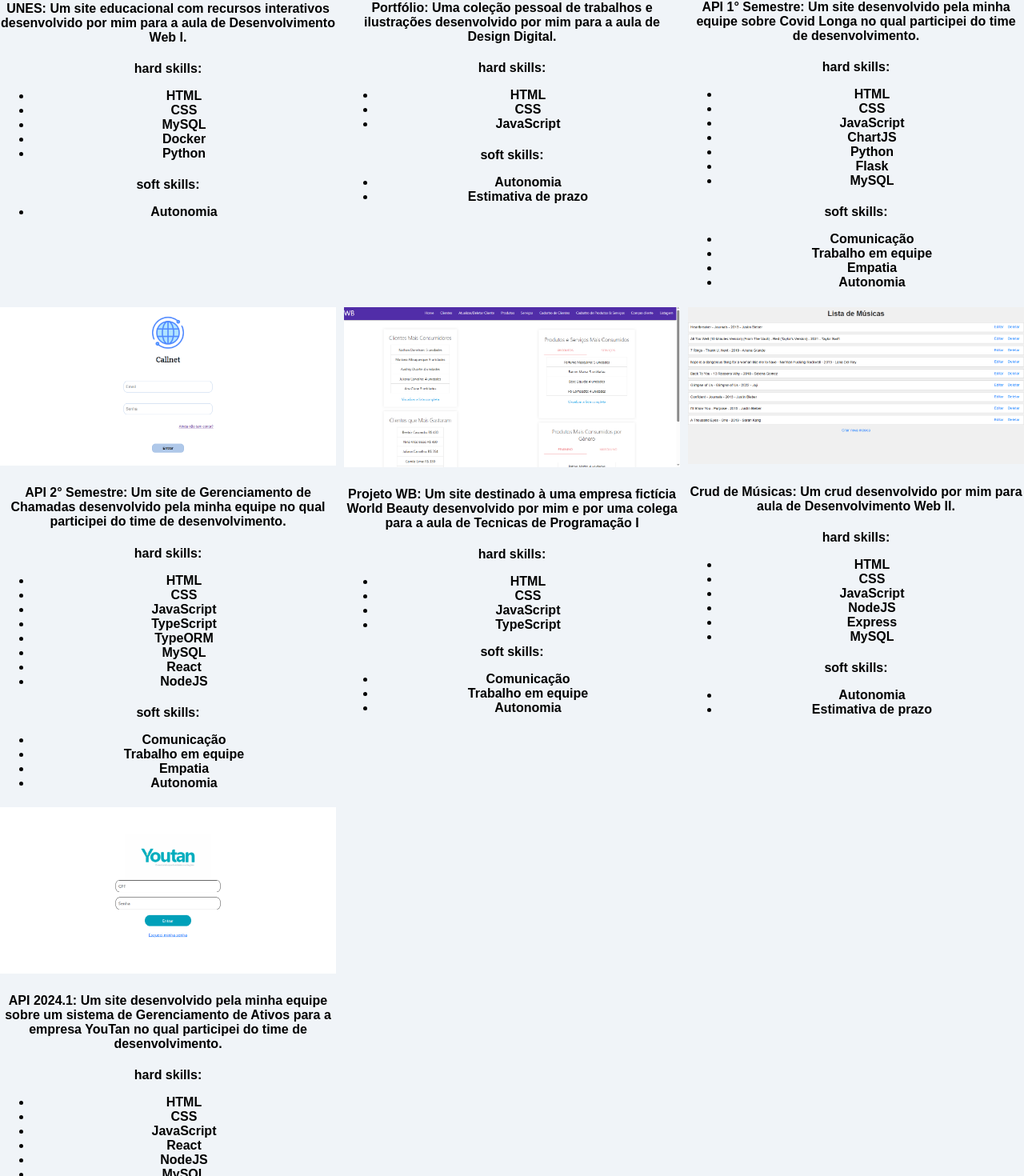
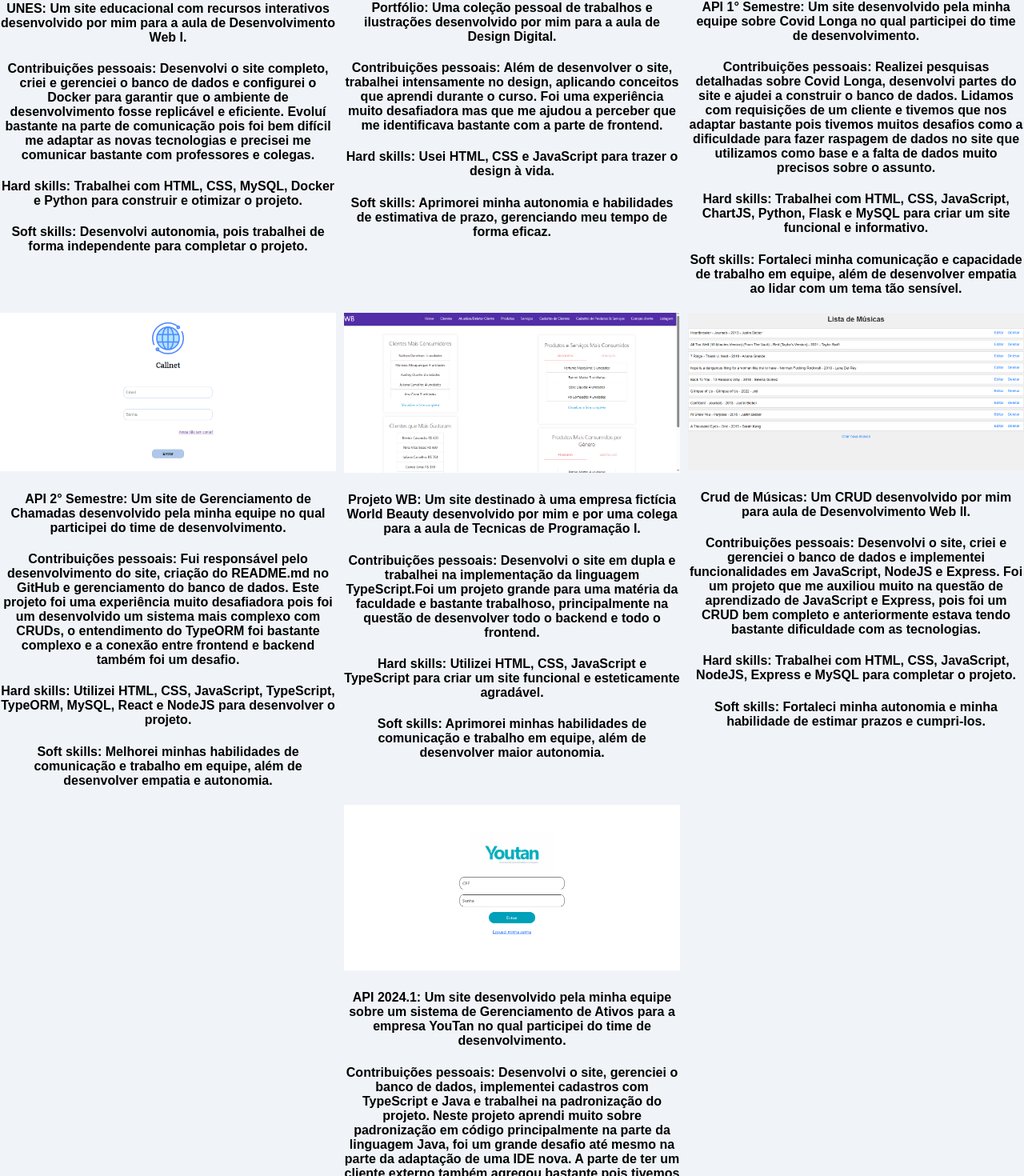
Before and after one commit to eulauragabriel/portfolio-old, a Next.js app: page /projetos in a window 1280 px wide. Shown: the part 599-2069 px from the top of the page at 80% size. Built offline with nearby package versions, Linux system fonts and the light colour scheme; a web font is replaced by a local one.

Commit message:
atualizando portfolio

```diff
--- a/src/pages/projetos.js
+++ b/src/pages/projetos.js
@@ -19,152 +19,57 @@ const Projetos = () => {
           <a href="https://github.com/eulauragabriel/site-unes" target="_blank">
             <img src="/images/projetoI.png" alt="site unes" width="30%" />
             <h4>UNES: Um site educacional com recursos interativos desenvolvido por mim para a aula de Desenvolvimento Web I.</h4>
-          <h4>hard skills:
-            <ul>
-              <li>HTML</li>
-              <li>CSS</li>
-              <li>MySQL</li>
-              <li>Docker</li>
-              <li>Python</li>
-            </ul>
-          </h4>
-          <h4>soft skills:
-            <ul>
-              <li>Autonomia</li>
-            </ul>
-          </h4>
+            <h4>Contribuições pessoais: Desenvolvi o site completo, criei e gerenciei o banco de dados e configurei o Docker para garantir que o ambiente de desenvolvimento fosse replicável e eficiente. Evoluí bastante na parte de comunicação pois foi bem difícil me adaptar as novas tecnologias e precisei me comunicar bastante com professores e colegas.</h4>
+            <h4>Hard skills: Trabalhei com HTML, CSS, MySQL, Docker e Python para construir e otimizar o projeto.</h4>
+            <h4>Soft skills: Desenvolvi autonomia, pois trabalhei de forma independente para completar o projeto.</h4>
           </a>
           <a href="https://github.com/eulauragabriel/portfolio" target="_blank">
             <img src="/images/projetoII.png" alt="site portfolio" width="30%" />
             <h4>Portfólio: Uma coleção pessoal de trabalhos e ilustrações desenvolvido por mim para a aula de Design Digital.</h4>
-          <h4>hard skills:
-            <ul>
-              <li>HTML</li>
-              <li>CSS</li>
-              <li>JavaScript</li>
-            </ul>
-          </h4>
-          <h4>soft skills:
-            <ul>
-              <li>Autonomia</li>
-              <li>Estimativa de prazo</li>
-            </ul>
-          </h4>
+            <h4>Contribuições pessoais: Além de desenvolver o site, trabalhei intensamente no design, aplicando conceitos que aprendi durante o curso. Foi uma experiência muito desafiadora mas que me ajudou a perceber que me identificava bastante com a parte de frontend.</h4>
+            <h4>Hard skills: Usei HTML, CSS e JavaScript para trazer o design à vida.</h4>
+            <h4>Soft skills: Aprimorei minha autonomia e habilidades de estimativa de prazo, gerenciando meu tempo de forma eficaz.</h4>
           </a>
           <a href="https://github.com/Equipe-CodeLand/API-2023.1" target="_blank">
             <img src="/images/projetoIII.png" alt="site api 1° semestre" width="30%" />
             <h4>API 1° Semestre: Um site desenvolvido pela minha equipe sobre Covid Longa no qual participei do time de desenvolvimento.</h4>
-        <h4>hard skills:
-          <ul>
-            <li>HTML</li>
-            <li>CSS</li>
-            <li>JavaScript</li>
-            <li>ChartJS</li>
-            <li>Python</li>
-            <li>Flask</li>
-            <li>MySQL</li>
-          </ul>
-        </h4>
-        <h4>soft skills:
-          <ul>
-            <li>Comunicação</li>
-            <li>Trabalho em equipe</li>
-            <li>Empatia</li>
-            <li>Autonomia</li>
-          </ul>
-        </h4>
+            <h4>Contribuições pessoais: Realizei pesquisas detalhadas sobre Covid Longa, desenvolvi partes do site e ajudei a construir o banco de dados. Lidamos com requisições de um cliente e tivemos que nos adaptar bastante pois tivemos muitos desafios como a dificuldade para fazer raspagem de dados no site que utilizamos como base e a falta de dados muito precisos sobre o assunto.</h4>
+            <h4>Hard skills: Trabalhei com HTML, CSS, JavaScript, ChartJS, Python, Flask e MySQL para criar um site funcional e informativo.</h4>
+            <h4>Soft skills: Fortaleci minha comunicação e capacidade de trabalho em equipe, além de desenvolver empatia ao lidar com um tema tão sensível.</h4>
           </a>
         </div>
         <div className={styles.images}>
           <a href="https://github.com/Equipe-CodeLand/API-2023.2" target="_blank">
             <img src="/images/projetoIV.png" alt="site api 2° semestre" width="30%" />
             <h4>API 2° Semestre: Um site de Gerenciamento de Chamadas desenvolvido pela minha equipe no qual participei do time de desenvolvimento.</h4>
-          <h4>hard skills:
-            <ul>
-              <li>HTML</li>
-              <li>CSS</li>
-              <li>JavaScript</li>
-              <li>TypeScript</li>
-              <li>TypeORM</li>
-              <li>MySQL</li>
-              <li>React</li>
-              <li>NodeJS</li>
-            </ul>
-          </h4>
-          <h4>soft skills:
-            <ul>
-              <li>Comunicação</li>
-              <li>Trabalho em equipe</li>
-              <li>Empatia</li>
-              <li>Autonomia</li>
-            </ul>
-          </h4>
+            <h4>Contribuições pessoais: Fui responsável pelo desenvolvimento do site, criação do README.md no GitHub e gerenciamento do banco de dados. Este projeto foi uma experiência muito desafiadora pois foi um desenvolvido um sistema mais complexo com CRUDs, o entendimento do TypeORM foi bastante complexo e a conexão entre frontend e backend também foi um desafio.</h4>
+            <h4>Hard skills: Utilizei HTML, CSS, JavaScript, TypeScript, TypeORM, MySQL, React e NodeJS para desenvolver o projeto.</h4>
+            <h4>Soft skills: Melhorei minhas habilidades de comunicação e trabalho em equipe, além de desenvolver empatia e autonomia.</h4>
           </a>
           <a href="https://github.com/leticiacarvalho04/WB/tree/atvi5-wb" target="_blank">
             <img src="/images/projetoV.png" alt="site wb" width="30%" />
-          <h4>Projeto WB: Um site destinado à uma empresa fictícia World Beauty desenvolvido por mim e por uma colega para a aula de Tecnicas de Programação I</h4>
-          <h4>hard skills:
-            <ul>
-              <li>HTML</li>
-              <li>CSS</li>
-              <li>JavaScript</li>
-              <li>TypeScript</li>
-            </ul>
-          soft skills:
-            <ul>
-              <li>Comunicação</li>
-              <li>Trabalho em equipe</li>
-              <li>Autonomia</li>
-            </ul>
-          </h4>
+            <h4>Projeto WB: Um site destinado à uma empresa fictícia World Beauty desenvolvido por mim e por uma colega para a aula de Tecnicas de Programação I.</h4>
+            <h4>Contribuições pessoais: Desenvolvi o site em dupla e trabalhei na implementação da linguagem TypeScript.Foi um projeto grande para uma matéria da faculdade e bastante trabalhoso, principalmente na questão de desenvolver todo o backend e todo o frontend.</h4>
+            <h4>Hard skills: Utilizei HTML, CSS, JavaScript e TypeScript para criar um site funcional e esteticamente agradável.</h4>
+            <h4>Soft skills: Aprimorei minhas habilidades de comunicação e trabalho em equipe, além de desenvolver maior autonomia.</h4>
           </a>
           <a href="https://github.com/eulauragabriel/desenvolvimento-web-II/tree/main/lista_03" target="_blank">
             <img src="/images/projetoVI.png" alt="site lista03" width="30%" />
-          <h4>Crud de Músicas: Um crud desenvolvido por mim para aula de Desenvolvimento Web II.</h4>
-          <h4>hard skills:
-            <ul>
-              <li>HTML</li>
-              <li>CSS</li>
-              <li>JavaScript</li>
-              <li>NodeJS</li>
-              <li>Express</li>
-              <li>MySQL</li>
-            </ul>
-          </h4>
-          <h4>soft skills:
-            <ul>
-              <li>Autonomia</li>
-              <li>Estimativa de prazo</li>
-            </ul>
-          </h4>
+            <h4>Crud de Músicas: Um CRUD desenvolvido por mim para aula de Desenvolvimento Web II.</h4>
+            <h4>Contribuições pessoais: Desenvolvi o site, criei e gerenciei o banco de dados e implementei funcionalidades em JavaScript, NodeJS e Express. Foi um projeto que me auxiliou muito na questão de aprendizado de JavaScript e Express, pois foi um CRUD bem completo e anteriormente estava tendo bastante dificuldade com as tecnologias.</h4>
+            <h4>Hard skills: Trabalhei com HTML, CSS, JavaScript, NodeJS, Express e MySQL para completar o projeto.</h4>
+            <h4>Soft skills: Fortaleci minha autonomia e minha habilidade de estimar prazos e cumpri-los.</h4>
           </a>
         </div>
         <div className={styles.images}>
+          <a href=""></a>
           <a href="https://github.com/Equipe-CodeLand/API-2024.1" target="_blank">
             <img src="/images/projetoVII.png" alt="site api 2024.1" width="30%" />
             <h4>API 2024.1: Um site desenvolvido pela minha equipe sobre um sistema de Gerenciamento de Ativos para a empresa YouTan no qual participei do time de desenvolvimento.</h4>
-          <h4>hard skills:
-            <ul>
-              <li>HTML</li>
-              <li>CSS</li>
-              <li>JavaScript</li>
-              <li>React</li>
-              <li>NodeJS</li>
-              <li>MySQL</li>
-            </ul>
-          </h4>
-          <h4>soft skills:
-            <ul>
-              <li>Comunicação</li>
-              <li>Trabalho em equipe</li>
-              <li>Empatia</li>
-              <li>Autonomia</li>
-              <li>Estimativa de prazo</li>
-              <li>Comunicação com cliente externo</li>
-            </ul>
-          </h4>
+            <h4>Contribuições pessoais: Desenvolvi o site, gerenciei o banco de dados, implementei cadastros com TypeScript e Java e trabalhei na padronização do projeto. Neste projeto aprendi muito sobre padronização em código principalmente na parte da linguagem Java, foi um grande desafio até mesmo na parte da adaptação de uma IDE nova. A parte de ter um cliente externo também agregou bastante pois tivemos a oportunidade de conversar e entender as necessidades de um cliente real.</h4>
+            <h4>Hard skills: Utilizei HTML, CSS, JavaScript, React, NodeJS e MySQL para criar um sistema robusto e eficiente.</h4>
+            <h4>Soft skills: Melhorei minha comunicação, trabalho em equipe, empatia, autonomia, estimativa de prazo e habilidade de comunicação com clientes externos.</h4>
           </a>
-        <a href=""></a>
           <a href=""></a>
         </div>
         <div>
```
Lines whose indentation alone changed are shown as unchanged.
